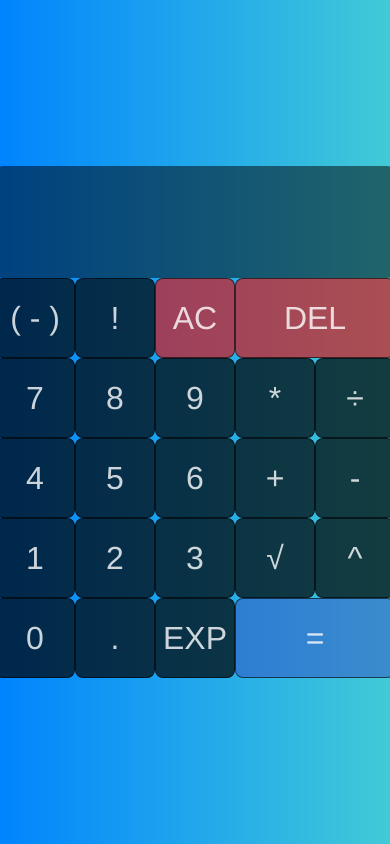
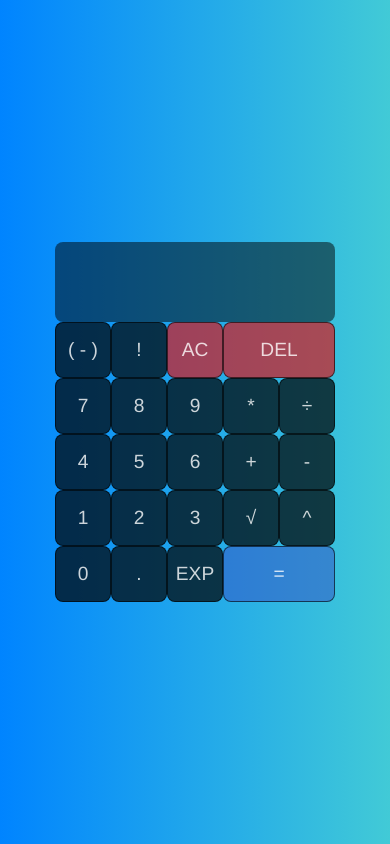
Before and after one commit to gillescj/js-calculator, a website built with webpack: page dist/index.html in a window 390 px wide. Built offline with nearby package versions, Linux system fonts and the light colour scheme.

Commit message:
Added media queries

```diff
--- a/dist/styles/styles.css
+++ b/dist/styles/styles.css
@@ -20,15 +20,15 @@ body {
   -ms-flex-line-pack: center;
       align-content: center;
   min-height: 100vh;
-  -ms-grid-columns: (5rem)[5];
-      grid-template-columns: repeat(5, 5rem);
-  -ms-grid-rows: minmax(7rem, auto) (5rem)[5];
-      grid-template-rows: minmax(7rem, auto) repeat(5, 5rem);
+  -ms-grid-columns: (3.5rem)[5];
+      grid-template-columns: repeat(5, 3.5rem);
+  -ms-grid-rows: minmax(5rem, auto) (3.5rem)[5];
+      grid-template-rows: minmax(5rem, auto) repeat(5, 3.5rem);
 }
 
 .calculator-grid button {
   cursor: pointer;
-  font-size: 2rem;
+  font-size: 1.2rem;
   border: 1px solid rgba(0, 0, 0, 0.6);
   outline: none;
   background-color: rgba(0, 0, 0, 0.7);
@@ -82,4 +82,16 @@ body {
   color: white;
   font-size: 2.5rem;
 }
+
+@media only screen and (min-width: 30rem) {
+  .calculator-grid {
+    -ms-grid-columns: (5rem)[5];
+        grid-template-columns: repeat(5, 5rem);
+    -ms-grid-rows: minmax(7rem, auto) (5rem)[5];
+        grid-template-rows: minmax(7rem, auto) repeat(5, 5rem);
+  }
+  .calculator-grid button {
+    font-size: 2rem;
+  }
+}
 /*# sourceMappingURL=styles.css.map */
--- a/dist/styles/styles.scss
+++ b/dist/styles/styles.scss
@@ -14,11 +14,11 @@ body {
     justify-content: center;
     align-content: center;
     min-height: 100vh;
-    grid-template-columns: repeat(5, 5rem);
-    grid-template-rows: minmax(7rem, auto) repeat(5,5rem);
+    grid-template-columns: repeat(5, 3.5rem);
+    grid-template-rows: minmax(5rem, auto) repeat(5,3.5rem);
     button{
         cursor: pointer;
-        font-size: 2rem;
+        font-size: 1.2rem;
         border: 1px solid rgba(0,0,0,0.60);
         outline: none;
         background-color: rgba(0,0,0,0.70);
@@ -59,3 +59,14 @@ body {
         font-size: 2.5rem;
     }
 }
+
+@media only screen and (min-width: 30rem){
+    .calculator-grid {
+        grid-template-columns: repeat(5, 5rem);
+        grid-template-rows: minmax(7rem, auto) repeat(5,5rem);
+        button{
+            font-size: 2rem;
+        }
+    }
+
+}
```
Also changed, not shown: 2 other files.
